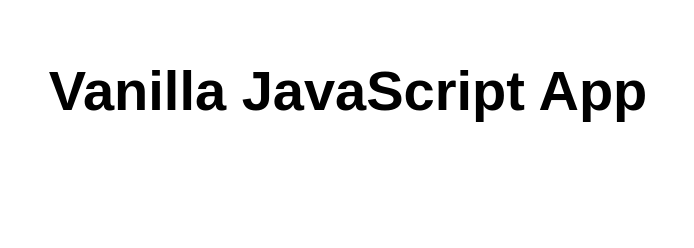
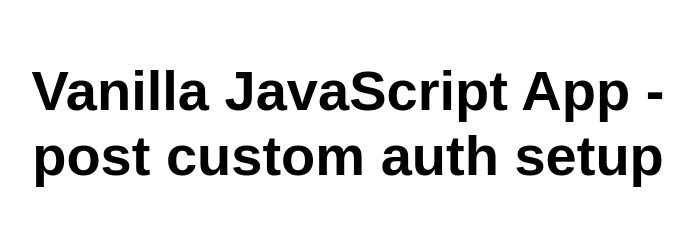
Before and after one commit to cmriachi/custom-auth-basic, a website: page src/index.html in a window 1280 px wide. Shown: the whole page, without its empty margins (292-986 px from the left). Drawn offline with Linux system fonts and the light colour scheme.

Commit message:
Update index.html

```diff
--- a/src/index.html
+++ b/src/index.html
@@ -10,7 +10,7 @@
 
 <body>
   <main>
-    <h1>Vanilla JavaScript App</h1>
+    <h1>Vanilla JavaScript App - post custom auth setup</h1>
   </main>
 </body>
 
```
